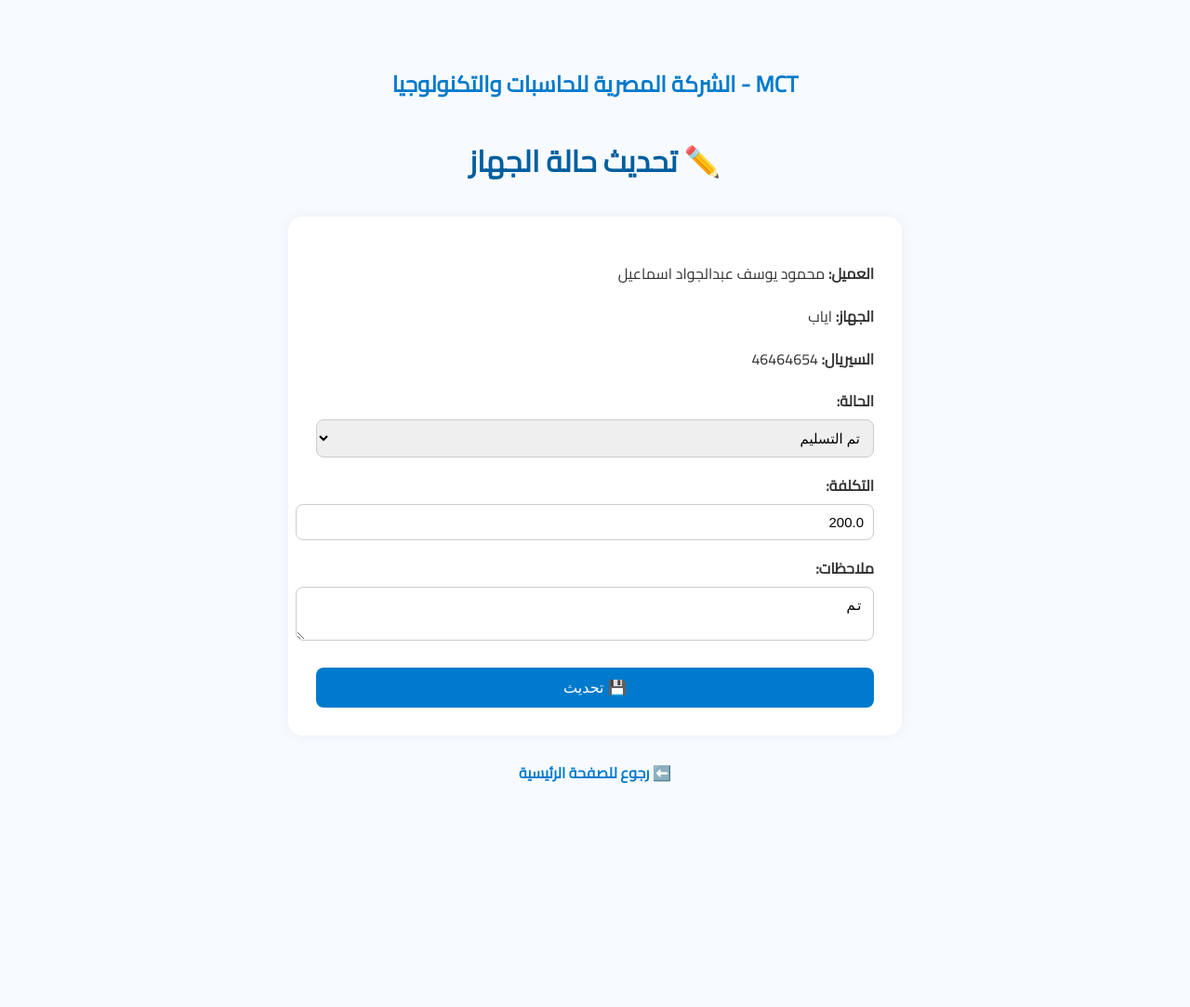
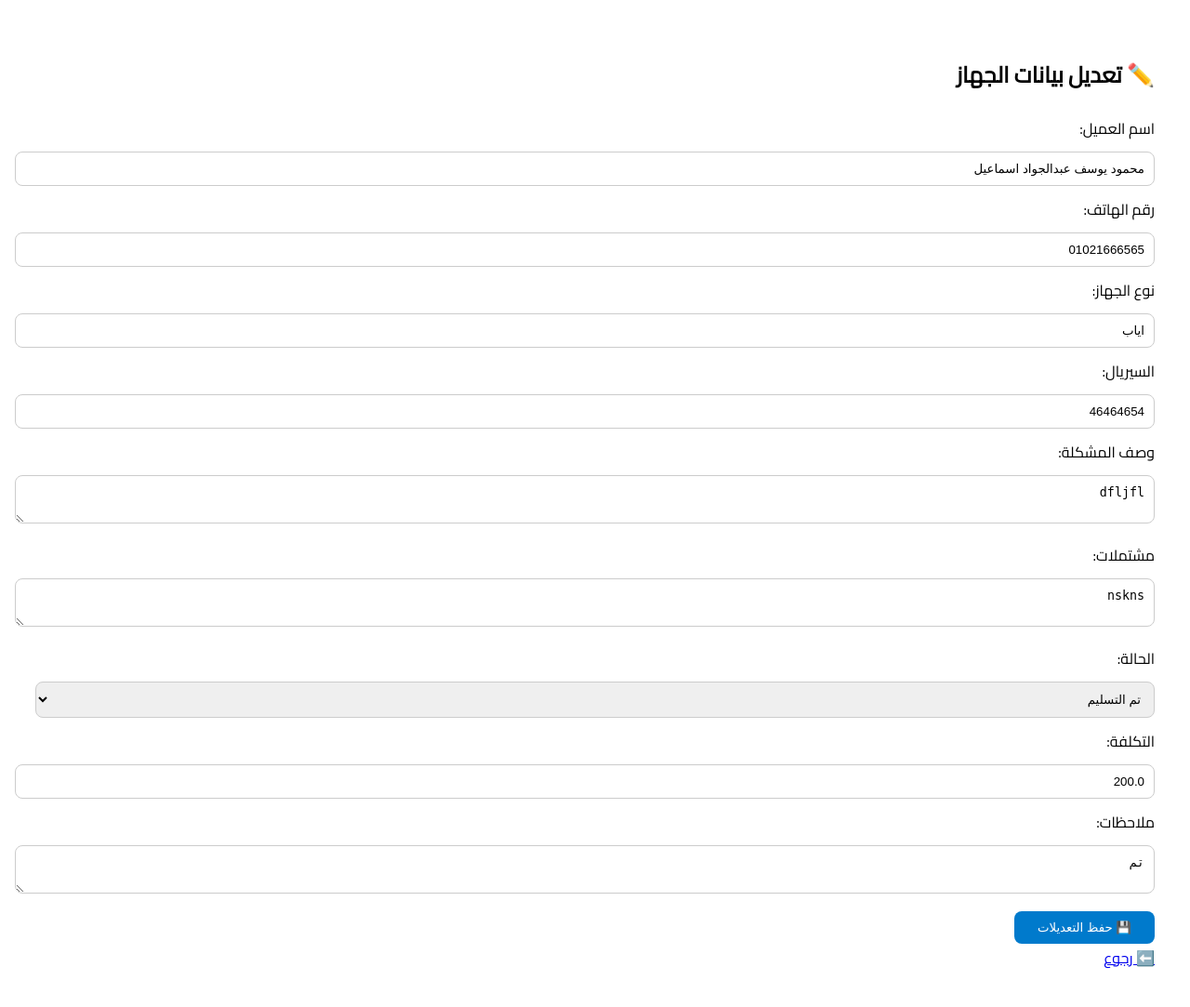
Before and after one commit to medo100200/mct, a Flask app: page /update/2 in a window 1280 px wide. Shown: the whole page at 93% size. Before the commit the page ends 843 px from the top, so only its background shows below. Run offline with Flask 3, Linux system fonts and the light colour scheme.

Commit message:
الميزة الجديدة

```diff
--- a/app.py
+++ b/app.py
@@ -162,12 +162,6 @@ def dashboard():
 
 
 
-
-
-
-
-
-
 @app.route('/login', methods=['GET', 'POST'])
 def login():
     if request.method == 'POST':
@@ -268,15 +262,37 @@ def add_device():
 
 @app.route('/update/<int:device_id>', methods=['GET', 'POST'])
 def update_device(device_id):
-    device = Device.query.get(device_id)
+    device = Device.query.get_or_404(device_id)
+
     if request.method == 'POST':
+        device.client_name = request.form['client_name']
+        device.client_phone = request.form['client_phone']
+        device.device_type = request.form['device_type']
+        device.serial = request.form['serial']
+        device.issue = request.form['issue']
+        device.inclusions = request.form['inclusions']
         device.status = request.form['status']
         device.cost = float(request.form['cost'])
         device.notes = request.form['notes']
         device.delivered_date = datetime.now().strftime("%Y-%m-%d")
+
         db.session.commit()
         return redirect('/')
+
     return render_template('update_device.html', device=device)
+
+
+
+@app.route('/delete/<int:device_id>')
+def delete_device(device_id):
+    device = Device.query.get_or_404(device_id)
+    db.session.delete(device)
+    db.session.commit()
+    return redirect('/')
+
+
+
+
 
 @app.route('/search', methods=['GET', 'POST'])
 def search():
--- a/templates/index.html
+++ b/templates/index.html
@@ -151,6 +151,8 @@
                 <th>استلام</th>
                 <th>تسليم</th>
                 <th>تعديل</th>
+                <th>حذف</th>
+
             </tr>
         </thead>
         <tbody>
@@ -168,6 +170,8 @@
                 <td data-label="استلام">{{ device.received_date }}</td>
                 <td data-label="تسليم">{{ device.delivered_date or "-" }}</td>
                 <td data-label="تعديل"><a href="/update/{{ device.id }}">✏️</a></td>
+                <td><a href="/delete/{{ device.id }}" onclick="return confirm('هل أنت متأكد أنك تريد حذف هذا الجهاز؟')">🗑️</a></td>
+
             </tr>
             {% endfor %}
         </tbody>
--- a/templates/update_device.html
+++ b/templates/update_device.html
@@ -2,130 +2,79 @@
 <html lang="ar" dir="rtl">
 <head>
     <meta charset="UTF-8">
-    <title>تحديث حالة الجهاز</title>
+    <title>تعديل بيانات الجهاز</title>
     <link href="https://fonts.googleapis.com/css2?family=Cairo&display=swap" rel="stylesheet">
     <style>
         body {
             font-family: 'Cairo', sans-serif;
-            background-color: #f7faff;
-            padding: 40px;
-            direction: rtl;
-            color: #333;
+            padding: 30px;
         }
-
-        .header {
-            text-align: center;
-            margin-bottom: 30px;
-        }
-
-        .header h2 {
-            color: #007acc;
-        }
-
-        h1 {
-            text-align: center;
-            color: #005f9e;
-            margin-bottom: 30px;
-        }
-
-        form {
-            background: #fff;
-            max-width: 600px;
-            margin: auto;
-            padding: 30px;
-            border-radius: 15px;
-            box-shadow: 0 0 15px rgba(0,0,0,0.05);
-        }
-
-        form p {
-            font-size: 16px;
-            margin-bottom: 10px;
-        }
-
-        label {
-            display: block;
-            margin: 15px 0 5px;
-            font-weight: bold;
-        }
-
-        select, input[type="number"], textarea {
+        input, textarea, select {
             width: 100%;
             padding: 10px;
+            margin: 10px 0;
+            border-radius: 8px;
             border: 1px solid #ccc;
-            border-radius: 8px;
-            font-size: 15px;
         }
-
-        textarea {
-            resize: vertical;
-        }
-
         button {
-            margin-top: 20px;
-            width: 100%;
             background-color: #007acc;
             color: white;
             border: none;
-            padding: 12px;
-            font-size: 16px;
+            padding: 10px 25px;
             border-radius: 8px;
             cursor: pointer;
-        }
-
-        button:hover {
-            background-color: #005f9e;
-        }
-
-        a {
-            display: block;
-            text-align: center;
-            margin-top: 25px;
-            text-decoration: none;
-            color: #007acc;
-            font-weight: bold;
-        }
-
-        @media (max-width: 600px) {
-            body {
-                padding: 20px;
-            }
-
-            form {
-                padding: 20px;
-            }
         }
     </style>
 </head>
 <body>
 
-    <div class="header">
-        <h2>MCT - الشركة المصرية للحاسبات والتكنولوجيا</h2>
-    </div>
+<h2>✏️ تعديل بيانات الجهاز</h2>
 
-    <h1>✏️ تحديث حالة الجهاز</h1>
+<form method="post">
+    <label>اسم العميل:
+        <input type="text" name="client_name" value="{{ device.client_name }}" required>
+    </label>
 
-    <form method="post">
-        <p><strong>العميل:</strong> {{ device.client_name }}</p>
-        <p><strong>الجهاز:</strong> {{ device.device_type }}</p>
-        <p><strong>السيريال:</strong> {{ device.serial }}</p>
+    <label>رقم الهاتف:
+        <input type="text" name="client_phone" value="{{ device.client_phone }}" required>
+    </label>
 
-        <label>الحالة:</label>
+    <label>نوع الجهاز:
+        <input type="text" name="device_type" value="{{ device.device_type }}" required>
+    </label>
+
+    <label>السيريال:
+        <input type="text" name="serial" value="{{ device.serial }}" required>
+    </label>
+
+    <label>وصف المشكلة:
+        <textarea name="issue">{{ device.issue }}</textarea>
+    </label>
+
+    <label>مشتملات:
+        <textarea name="inclusions">{{ device.inclusions }}</textarea>
+    </label>
+
+    <label>الحالة:
         <select name="status">
             <option value="قيد الإصلاح" {% if device.status == 'قيد الإصلاح' %}selected{% endif %}>قيد الإصلاح</option>
             <option value="تم الإصلاح" {% if device.status == 'تم الإصلاح' %}selected{% endif %}>تم الإصلاح</option>
             <option value="تم التسليم" {% if device.status == 'تم التسليم' %}selected{% endif %}>تم التسليم</option>
         </select>
+    </label>
 
-        <label>التكلفة:</label>
+    <label>التكلفة:
         <input type="number" name="cost" step="0.01" value="{{ device.cost }}">
+    </label>
 
-        <label>ملاحظات:</label>
+    <label>ملاحظات:
         <textarea name="notes">{{ device.notes }}</textarea>
+    </label>
 
-        <button type="submit">💾 تحديث</button>
-    </form>
+    <button type="submit">💾 حفظ التعديلات</button>
+</form>
 
-    <a href="/">⬅️ رجوع للصفحة الرئيسية</a>
+<a href="/">⬅️ رجوع</a>
 
 </body>
 </html>
```
Also changed, not shown: instance/db.sqlite3.
